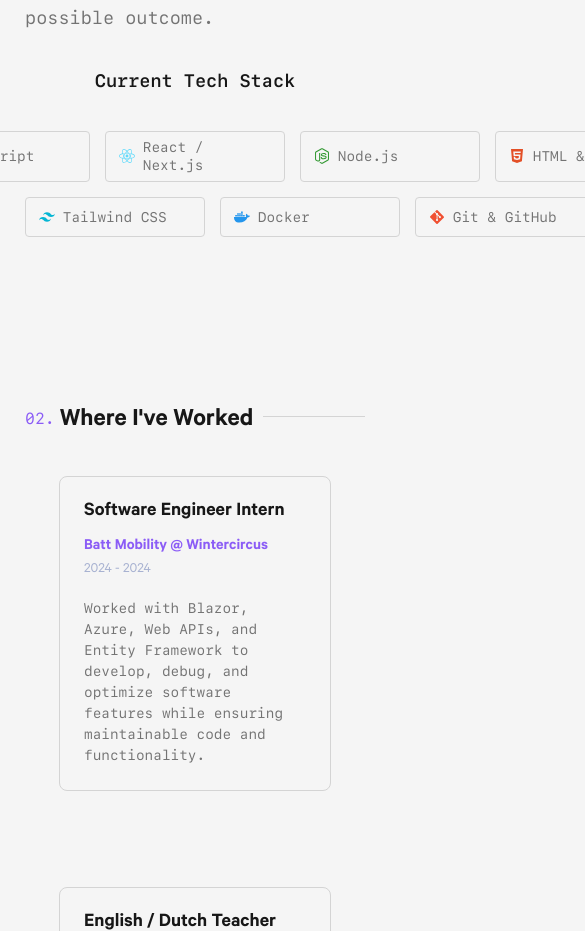
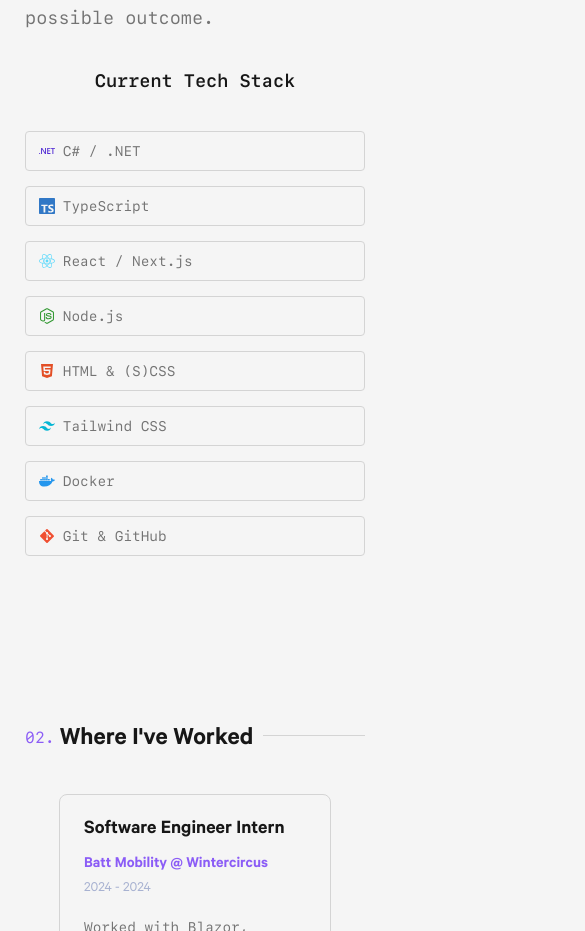
Before and after one commit to MathieuSchrurs/portfolio, a React (Vite) app: page / in a window 390 px wide. Shown: the part 2246-3177 px from the top of the page, 585 px wide, since content can reach past the window. Built offline with nearby package versions, Linux system fonts and the light colour scheme.

Commit message:
About me section adjusted for mobile layout

```diff
--- a/src/components/sections/About.tsx
+++ b/src/components/sections/About.tsx
@@ -86,8 +86,9 @@
   border-radius: var(--border-radius);
   padding: 0.4rem 0.8rem;
 
-  min-width: 160px;
+  min-width: auto;
   min-height: 40px;
+  width: 100%;
 
   &:hover {
     background-color: var(--skill-item-hover-bg);
@@ -110,6 +111,19 @@
   list-style: none;
   justify-content: center;
 
+  @media (max-width: 1080px) {
+    grid-template-columns: repeat(3, minmax(160px, 1fr));
+  }
+
+  @media (max-width: 768px) {
+    grid-template-columns: repeat(2, minmax(140px, 1fr));
+  }
+
+  @media (max-width: 480px) {
+    grid-template-columns: 1fr;
+    width: 100%;
+  }
+
   li {
     ${skillsListItemStyles}
   }
@@ -123,6 +137,19 @@
   list-style: none;
   width: fit-content;
   margin: 15px auto 0;
+
+  @media (max-width: 1080px) {
+    grid-template-columns: repeat(3, minmax(160px, 1fr));
+  }
+
+  @media (max-width: 768px) {
+    grid-template-columns: repeat(2, minmax(140px, 1fr));
+  }
+
+  @media (max-width: 480px) {
+    grid-template-columns: 1fr;
+    width: 100%;
+  }
 
   li {
     ${skillsListItemStyles}
```
